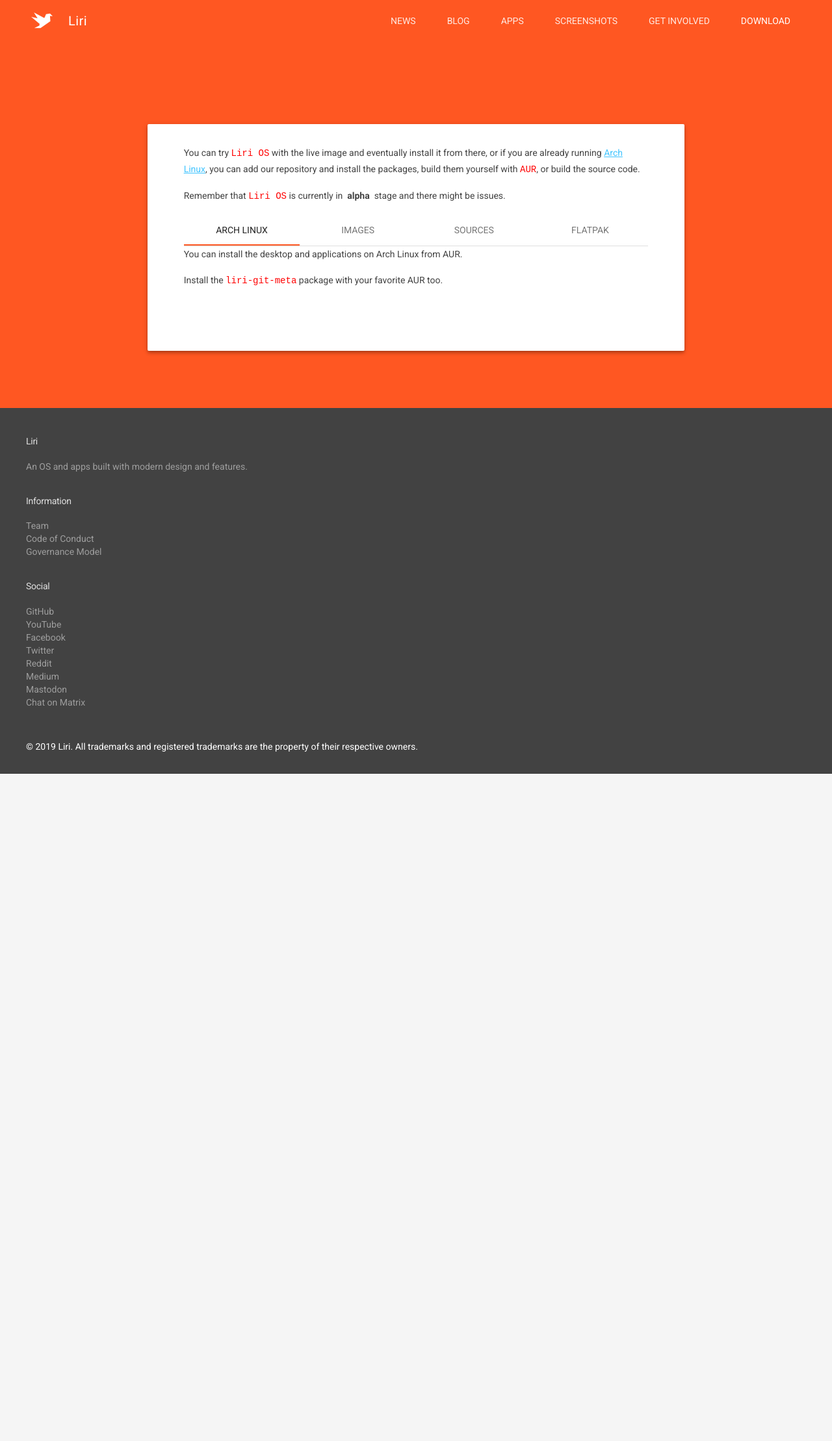
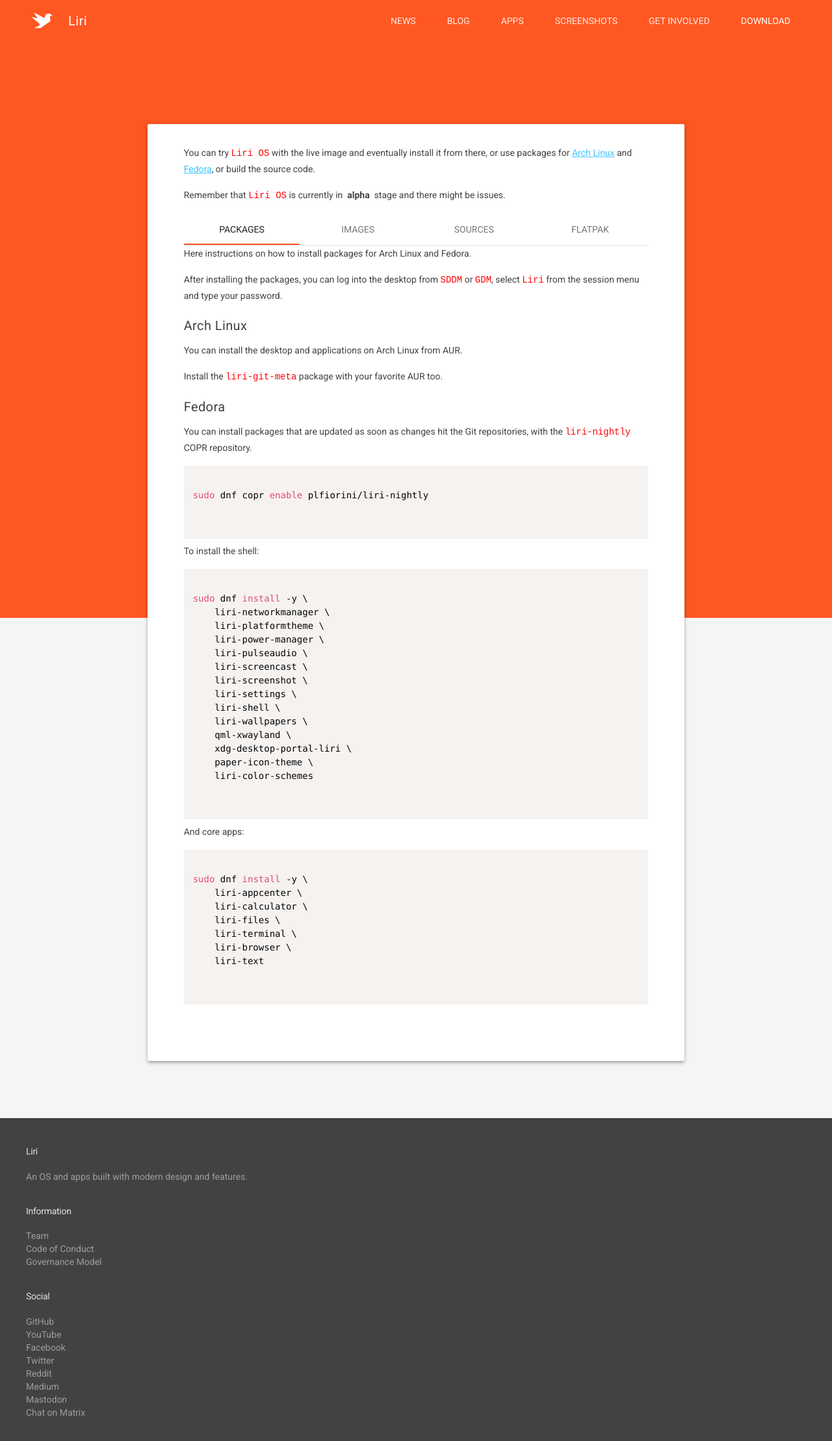
Before and after one commit to lirios/lirios.github.io, a Jekyll site: the page built from download/index.html, in a window 1280 px wide. Shown: the whole page at 65% size. Built offline with Jekyll 4.4.1, drawn with Linux system fonts in a browser that asks for light colours; nearby versions of some CDN libraries; some web fonts are replaced; library files that are not in the unit come from our copies.

Commit message:
Update download page
Add Fedora packages and more information about the ISO images.

```diff
--- a/download/index.html
+++ b/download/index.html
@@ -12,9 +12,8 @@
 
 <p>
   You can try <code>Liri OS</code> with the live image and eventually install it from there, or
-  if you are already running <a href="https://www.archlinux.org/" target="_blank">Arch Linux</a>,
-  you can add our repository and install the packages, build them yourself with <code>AUR</code>,
-  or build the source code.
+  use packages for <a href="https://www.archlinux.org/" target="_blank">Arch Linux</a> and
+  <a href="https://getfedora.org/" target="_blank">Fedora</a>, or build the source code.
 </p>
 
 <p>
@@ -24,58 +23,85 @@
 
 <div class="mdl-tabs mdl-js-tabs mdl-js-ripple-effect">
   <div class="mdl-tabs__tab-bar">
-    <a href="#archlinux-panel" class="mdl-tabs__tab is-active">Arch Linux</a>
+    <a href="#pkgs-panel" class="mdl-tabs__tab is-active">Packages</a>
     <a href="#iso-panel" class="mdl-tabs__tab">Images</a>
     <a href="#sources-panel" class="mdl-tabs__tab">Sources</a>
     <a href="#flatpak-panel" class="mdl-tabs__tab">Flatpak</a>
   </div>
 
-  <div class="mdl-tabs__panel is-active" id="archlinux-panel">
+  <div class="mdl-tabs__panel is-active" id="pkgs-panel">
+    <p>
+      Here instructions on how to install packages for Arch Linux and Fedora.
+    </p>
+    <p>
+      After installing the packages, you can log into the desktop from <code>SDDM</code> or <code>GDM</code>,
+      select <code>Liri</code> from the session menu and type your password.
+    </p>
+
+    <h5>Arch Linux</h5>
     <p>
       You can install the desktop and applications on Arch Linux from AUR.
     </p>
     <p>
       Install the <code>liri-git-meta</code> package with your favorite AUR too.
     </p>
-<!--
+
+    <h5>Fedora</h5>
     <p>
-      You can install the desktop and applications on Arch Linux using the <code>liri-unstable</code> repository.<br>
-      Append the following lines to your <code>/etc/pacman.conf</code>:
+      You can install packages that are updated as soon as changes hit
+      the Git repositories, with the <code>liri-nightly</code> COPR repository.
     </p>
     <pre>
-      <code class="language-ini">
-[liri-unstable]
-SigLevel = Optional TrustAll
-Server = https://repo.liri.io/archlinux/unstable/$arch/
+      <code class="language-bash">
+sudo dnf copr enable plfiorini/liri-nightly
       </code>
     </pre>
     <p>
-      Then run:
+      To install the shell:
     </p>
     <pre>
       <code class="language-bash">
-sudo pacman -Syu
+sudo dnf install -y \
+    liri-networkmanager \
+    liri-platformtheme \
+    liri-power-manager \
+    liri-pulseaudio \
+    liri-screencast \
+    liri-screenshot \
+    liri-settings \
+    liri-shell \
+    liri-wallpapers \
+    qml-xwayland \
+    xdg-desktop-portal-liri \
+    paper-icon-theme \
+    liri-color-schemes
       </code>
     </pre>
     <p>
-      To install the shell and core apps:
+      And core apps:
     </p>
     <pre>
       <code class="language-bash">
-sudo pacman -S liri-shell-git liri-settings-git liri-terminal-git liri-files-git liri-appcenter-git
+sudo dnf install -y \
+    liri-appcenter \
+    liri-calculator \
+    liri-files \
+    liri-terminal \
+    liri-browser \
+    liri-text
       </code>
     </pre>
-    <p>
-      Now you can log into the desktop from <code>SDDM</code> or <code>GDM</code>, select <code>Liri</code> from the session
-      menu and type your password.
-    </p>
--->
   </div>
   <div class="mdl-tabs__panel" id="iso-panel">
     <h5>Download</h5>
     <p>
       Nightly live images are available <a href="https://repo.liri.io/images/nightly">here</a>.<br> The live image supports
-      <code>x86_64</code> and is based on <code>Arch Linux</code> and the binary packages from <code>liri-unstable</code>.
+      <code>x86_64</code> and is based on <code>Fedora</code> with the <code>liri-nightly</code> COPR repository.
+    </p>
+    <p>
+      The image can be used to install the operating system that users <code>rpm-ostree</code> and has
+      atomic updates. Check the <a href="https://ostree.readthedocs.io/en/latest/" target="_blank">OSTree documentation</a>
+      if you want to know more about it.
     </p>
     <h5>Information</h5>
     <ul>
```
